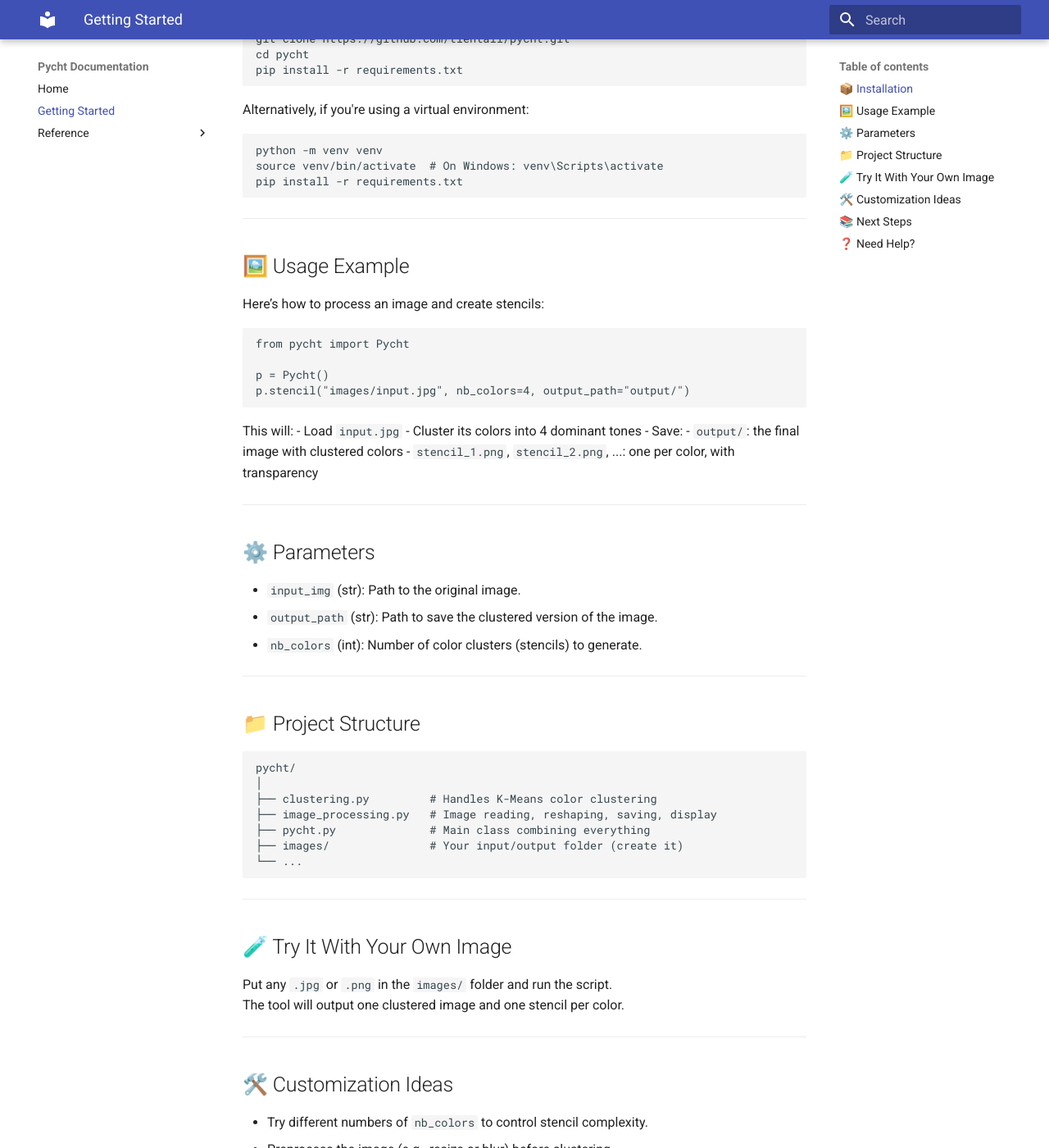
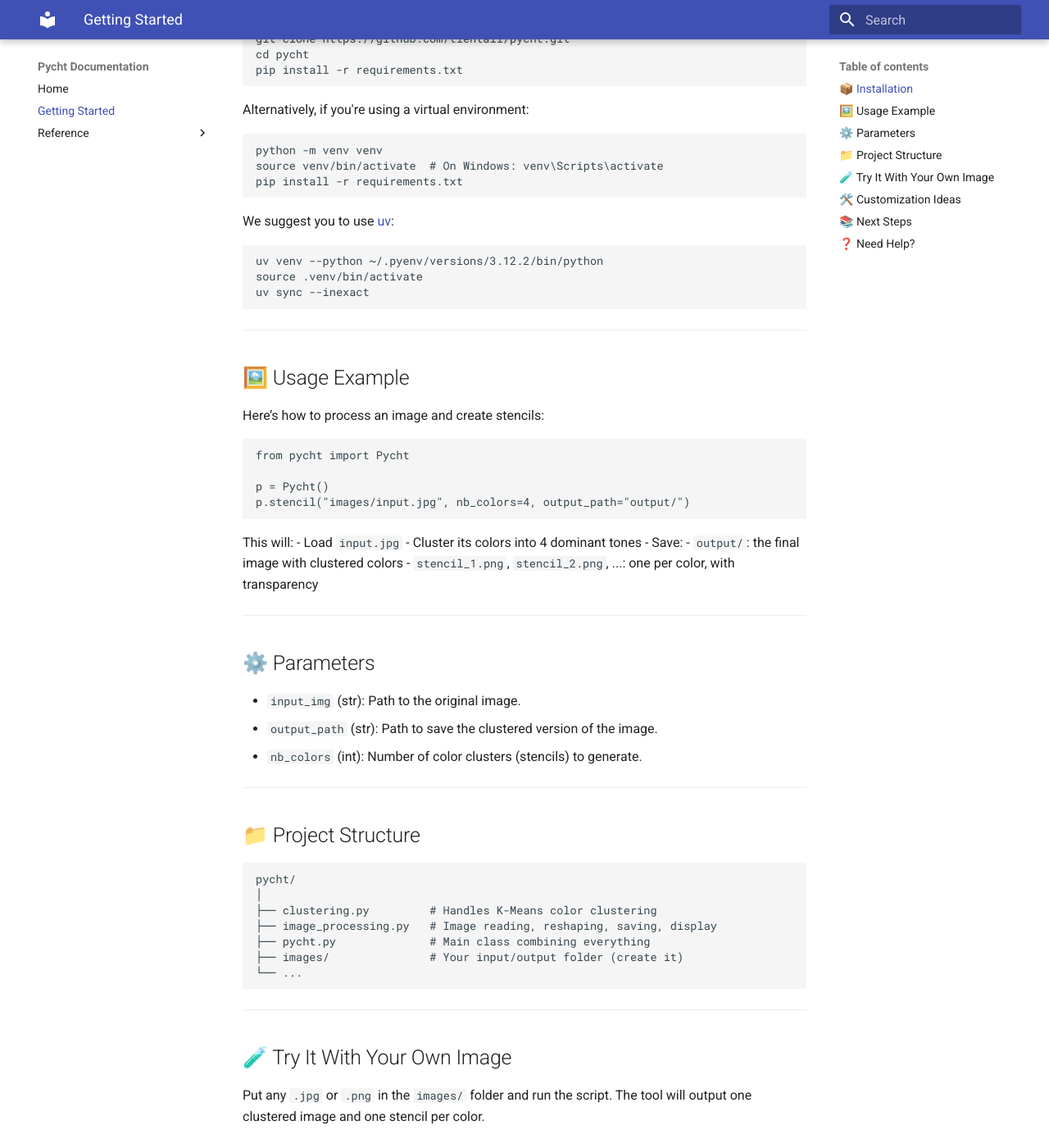
Before and after one commit to tlentali/pycht, an MkDocs documentation site: the page built from docs/getting-started.md, in a window 1280 px wide and 1400 px high, scrolled down 362 px. Shown: the whole window at 82% size. Built offline with MkDocs 1.6.1 and Material for MkDocs 9.7.7, drawn with Linux system fonts in a browser that asks for light colours.

Commit message:
also update getting-started file in the documentation

````diff
--- a/docs/getting-started.md
+++ b/docs/getting-started.md
@@ -20,6 +20,14 @@ Alternatively, if you're using a virtual environment:
 python -m venv venv
 source venv/bin/activate  # On Windows: venv\Scripts\activate
 pip install -r requirements.txt
+```
+
+We suggest you to use [uv](https://docs.astral.sh/uv/):
+
+```bash
+uv venv --python ~/.pyenv/versions/3.12.2/bin/python
+source .venv/bin/activate
+uv sync --inexact
 ```
 
 ---
````
